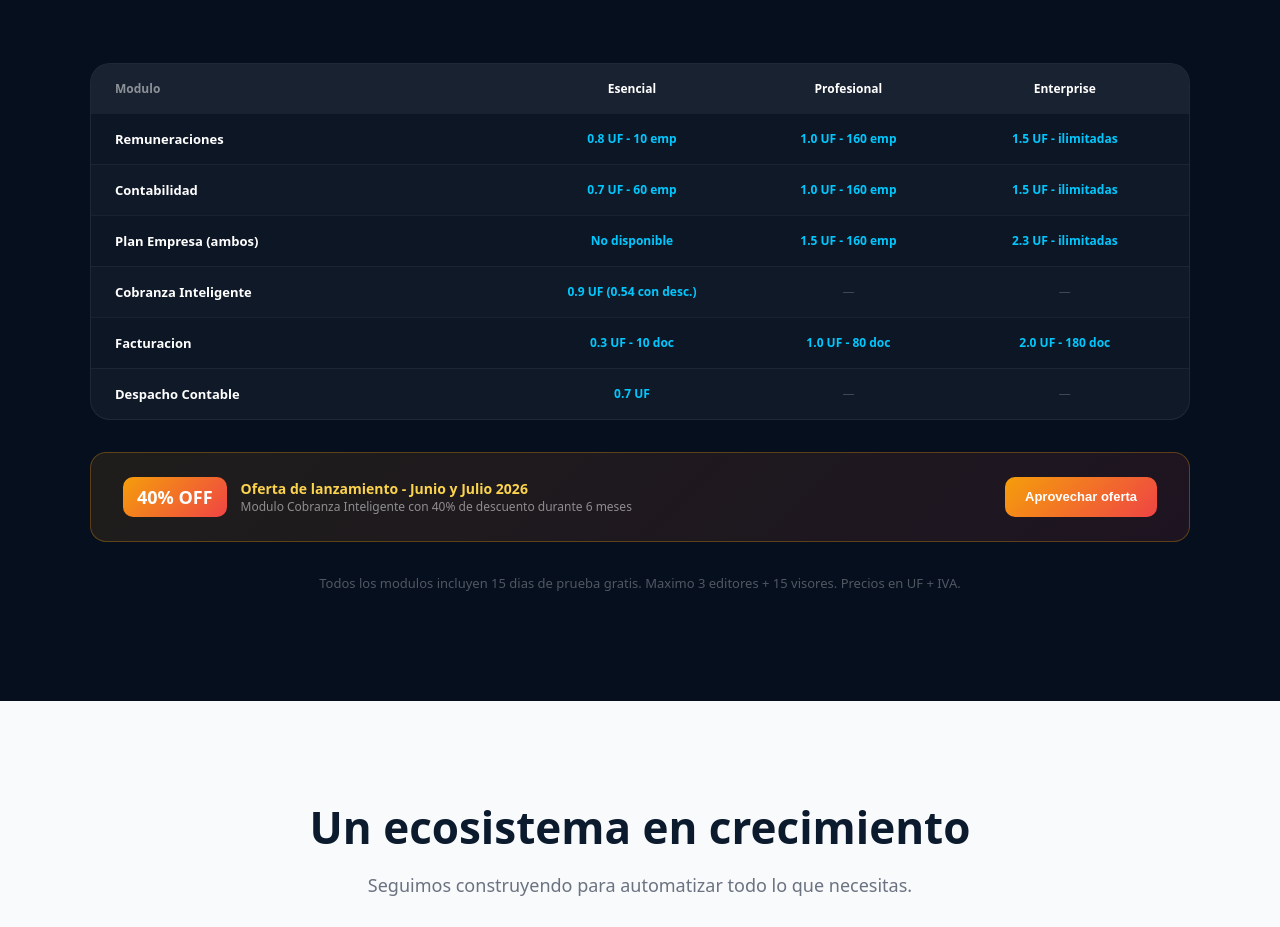
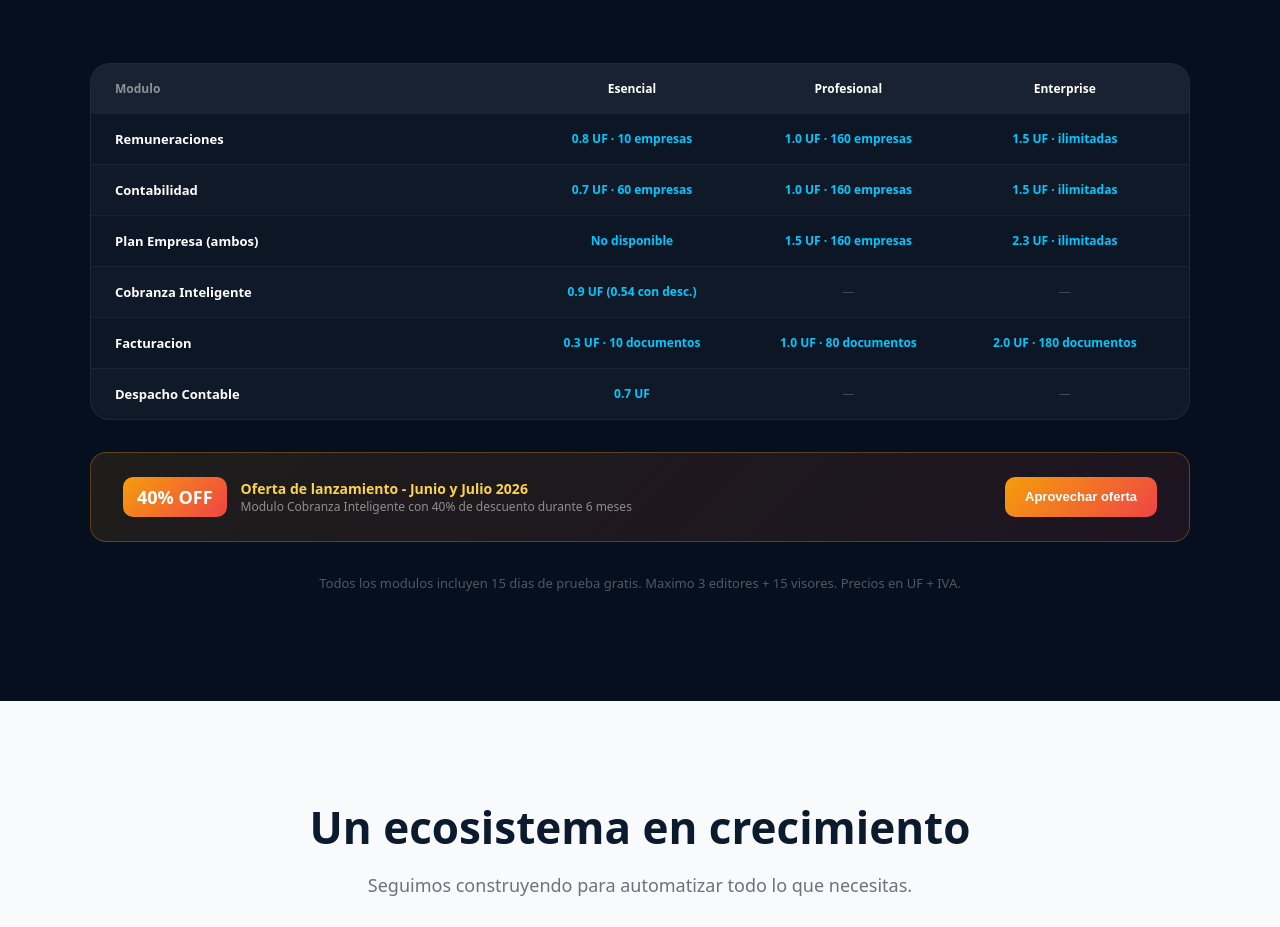
Before and after one commit to gc-gestion-laboral/labori-landing, a Next.js app: page / in a window 1280 px wide. Shown: the part 5387-6314 px from the top of the page. Built offline with nearby package versions, Linux system fonts and the light colour scheme.

Commit message:
emp -> empresas en tabla de planes

```diff
--- a/app/page.js
+++ b/app/page.js
@@ -329,11 +329,11 @@ export default function Home() {
               {['Modulo', 'Esencial', 'Profesional', 'Enterprise'].map((h, i) => <div key={h} style={{ fontSize: '12px', fontWeight: '700', color: i === 0 ? 'rgba(255,255,255,0.5)' : 'white', textAlign: i > 0 ? 'center' : 'left' }}>{h}</div>)}
             </div>
             {[
-              { modulo: 'Remuneraciones', esencial: '0.8 UF - 10 emp', profesional: '1.0 UF - 160 emp', enterprise: '1.5 UF - ilimitadas' },
-              { modulo: 'Contabilidad', esencial: '0.7 UF - 60 emp', profesional: '1.0 UF - 160 emp', enterprise: '1.5 UF - ilimitadas' },
-              { modulo: 'Plan Empresa (ambos)', esencial: 'No disponible', profesional: '1.5 UF - 160 emp', enterprise: '2.3 UF - ilimitadas' },
+              { modulo: 'Remuneraciones', esencial: '0.8 UF · 10 empresas', profesional: '1.0 UF · 160 empresas', enterprise: '1.5 UF · ilimitadas' },
+              { modulo: 'Contabilidad', esencial: '0.7 UF · 60 empresas', profesional: '1.0 UF · 160 empresas', enterprise: '1.5 UF · ilimitadas' },
+              { modulo: 'Plan Empresa (ambos)', esencial: 'No disponible', profesional: '1.5 UF · 160 empresas', enterprise: '2.3 UF · ilimitadas' },
               { modulo: 'Cobranza Inteligente', esencial: '0.9 UF (0.54 con desc.)', profesional: '', enterprise: '' },
-              { modulo: 'Facturacion', esencial: '0.3 UF - 10 doc', profesional: '1.0 UF - 80 doc', enterprise: '2.0 UF - 180 doc' },
+              { modulo: 'Facturacion', esencial: '0.3 UF · 10 documentos', profesional: '1.0 UF · 80 documentos', enterprise: '2.0 UF · 180 documentos' },
               { modulo: 'Despacho Contable', esencial: '0.7 UF', profesional: '', enterprise: '' },
             ].map((p, i) => (
               <div key={p.modulo} style={{ display: 'grid', gridTemplateColumns: '2fr 1fr 1fr 1fr', padding: '1rem 1.5rem', gap: '1rem', borderTop: '1px solid rgba(255,255,255,0.05)', background: i % 2 === 0 ? 'transparent' : 'rgba(255,255,255,0.01)' }}>
```
